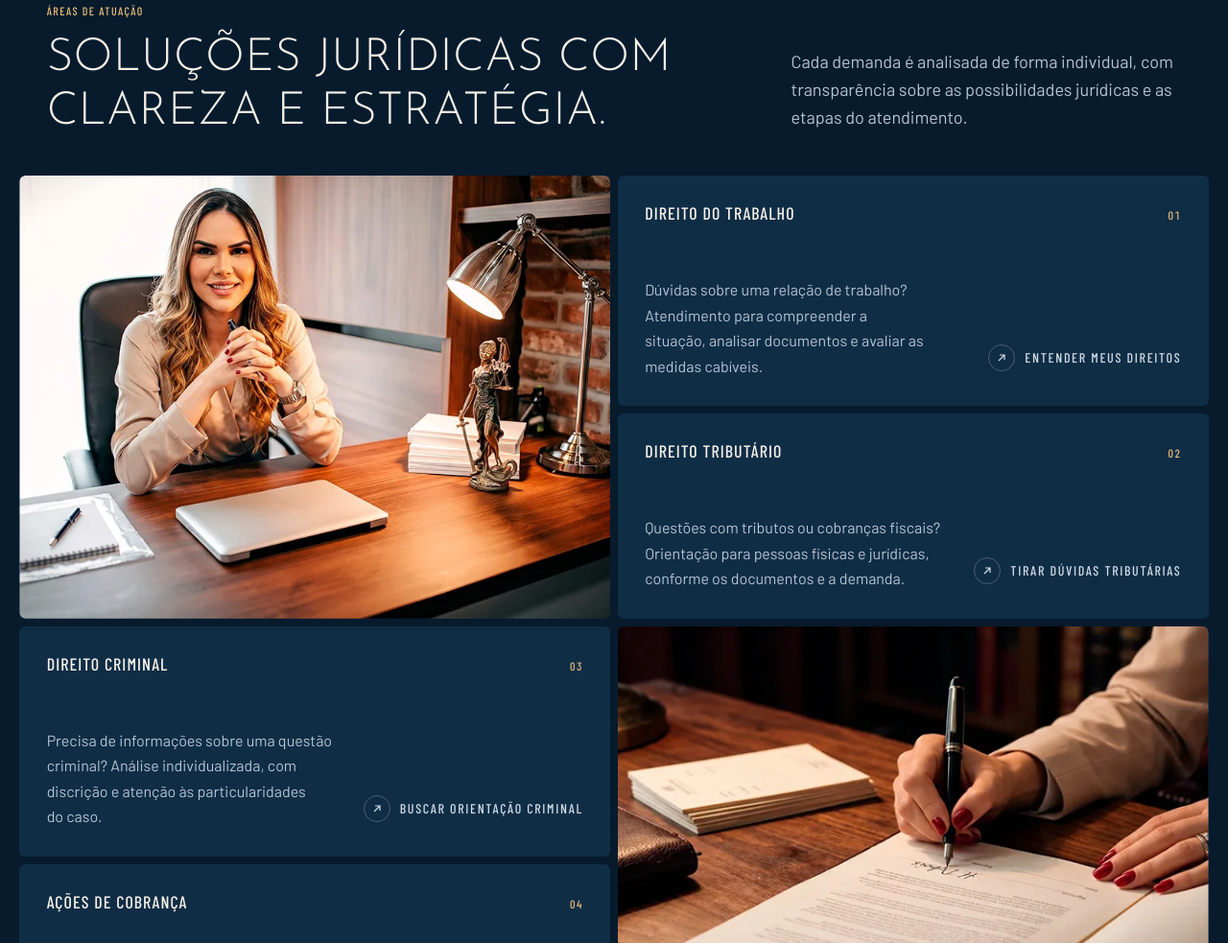
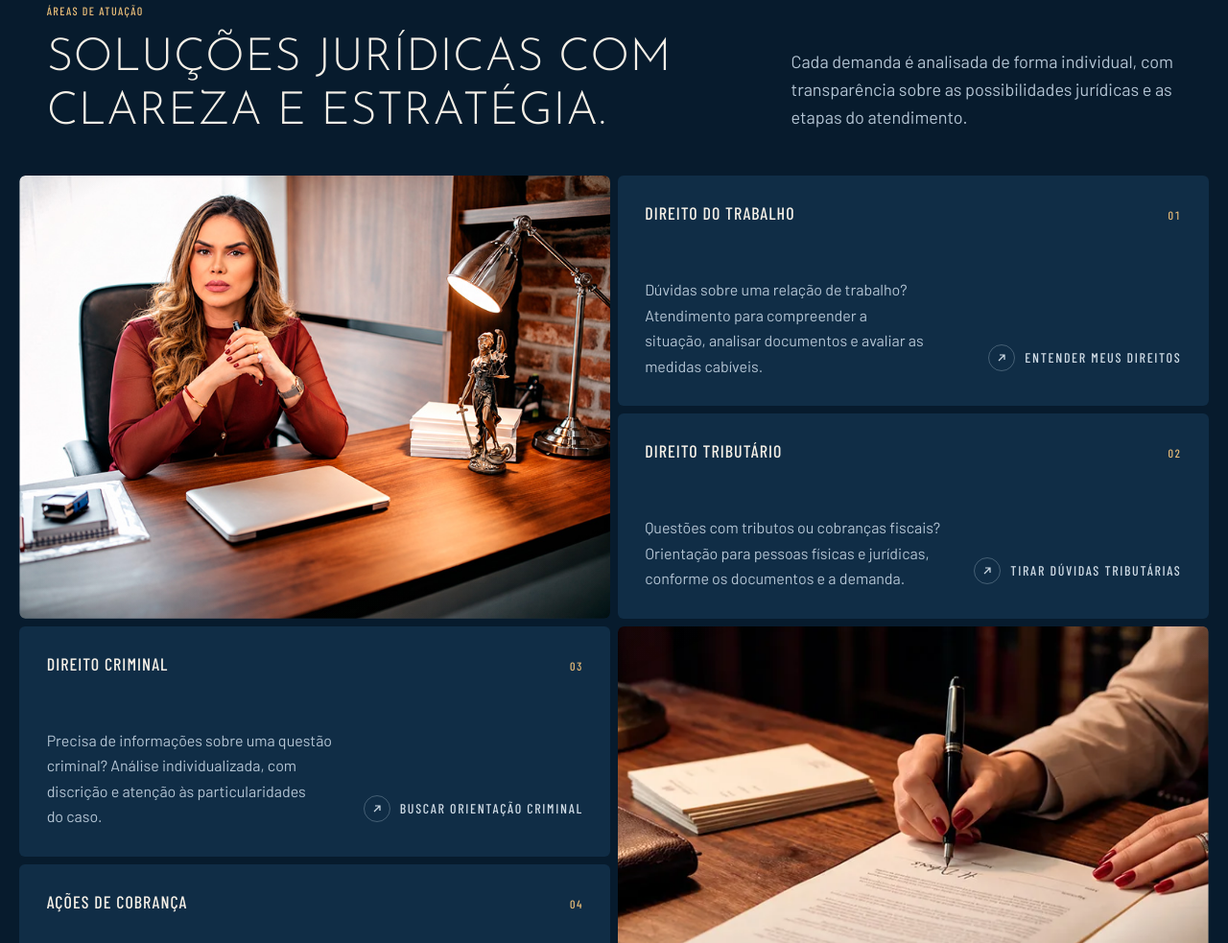
Before and after one commit to PeriquitoVirtual/advocacia, a plain HTML site: page index.html in a window 1280 px wide. Shown: the part 1833-2816 px from the top of the page at 96% size. Drawn offline with Linux system fonts and the light colour scheme.

Commit message:
Atualiza primeira foto das areas com escritorio.jpg

```diff
--- a/index.html
+++ b/index.html
@@ -328,9 +328,7 @@
         <div class="areas-foto__mov">
           <div class="areas-foto__zoom">
             <img
-              src="./assets/izabella_advogada2-NvauR_Mw.webp"
-              width="800"
-              height="597"
+              src="./assets/escritorio-DBaI7tWU.jpg" width="800" height="600"
               loading="lazy"
               decoding="async"
               alt="Izabella sentada à mesa do escritório, com notebook, livros e uma luminária"
```
Also changed, not shown: codigo-fonte/src/partials/areas.html (+1 -3 lines), assets/escritorio-DBaI7tWU.jpg (added), codigo-fonte/src/assets/img/escritorio.jpg (added).
